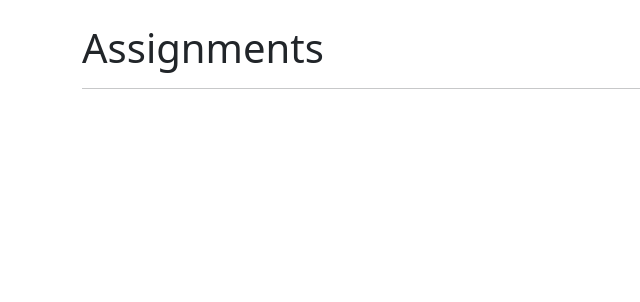
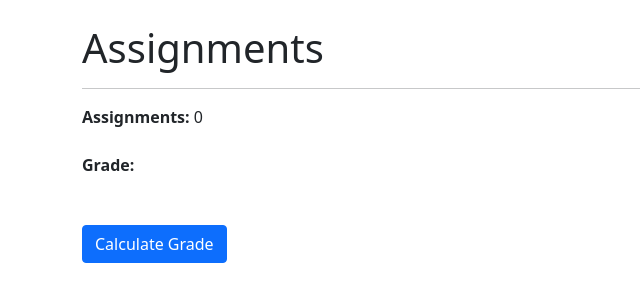
Before and after one commit to jonathanwong110/WeightedAverage, a Django app: page / in a window 1280 px wide. Shown: the part 56-358 px from the top of the page, without its empty margins (0-640 px from the left). Run offline with Django 4.2, Linux system fonts and the light colour scheme; data that the repository does not hold is empty.

Commit message:
grades can now be calculated to determine overall performance

```diff
--- a/weightedaverage/myweightedaverage/templates/base.html
+++ b/weightedaverage/myweightedaverage/templates/base.html
@@ -14,6 +14,30 @@
         GradeCalc
         {% endblock%}
     </title>
+
+    <script>
+        function handleOnClick() {
+            let average = 0
+            let totalWeight = 0
+
+            const weights = document.getElementsByClassName("weight")
+
+            for (const weight of weights) {
+                totalWeight += weight.outerText * 1
+            }
+
+            const weightedGrades = document.getElementsByClassName("weightedGrade")
+
+            for (const grade of weightedGrades) {
+                average += grade.outerText * 1
+            }
+
+            const weightedAverage = Math.round(average/totalWeight * 10000) / 10000 * 100
+
+            document.getElementById("average").innerHTML = weightedAverage
+
+        }
+    </script>
 </head>
 <body>
 <nav class="navbar navbar-expand-lg navbar-dark bg-dark">
--- a/weightedaverage/myweightedaverage/templates/home.html
+++ b/weightedaverage/myweightedaverage/templates/home.html
@@ -24,13 +24,22 @@
             </a>
         </small>
         <br/>
-        <b>Grade: </b>{{ assignment.grade }}
-        <b>Weight: </b>{{ assignment.weight }}
+        <b>Grade: </b><br/>{{ assignment.grade }}</br>
+        <b>Weight: </b>
+        <div class="weight">{{ assignment.weight }}</div>
+        <b>Weighted Grade: </b>
+        <div class="weightedGrade">{% widthratio assignment.grade 100 assignment.weight %}</div>
 <!--    </li>-->
     {% endfor %}
 <!--</ul>-->
 <hr>
 
-<!--{{ object_list|length }}-->
+<b>Assignments:</b> {{ object_list|length }}
+<br/><br/>
+
+<b>Grade:</b> <div id="average"></div>
+<br/><br/>
+
+<button class="btn btn-primary" onclick="handleOnClick()">Calculate Grade</button>
 
 {% endblock %}
```
Also changed, not shown: weightedaverage/myweightedaverage/models.py (line endings or trailing spaces).
